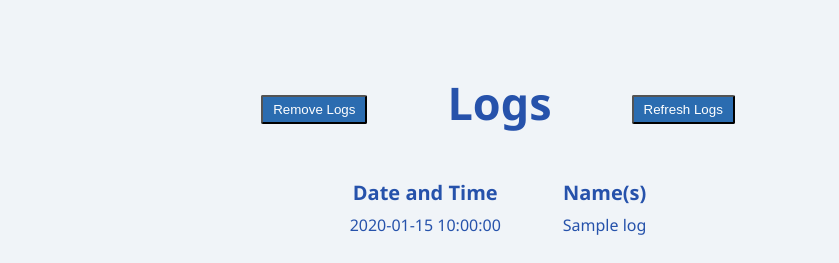
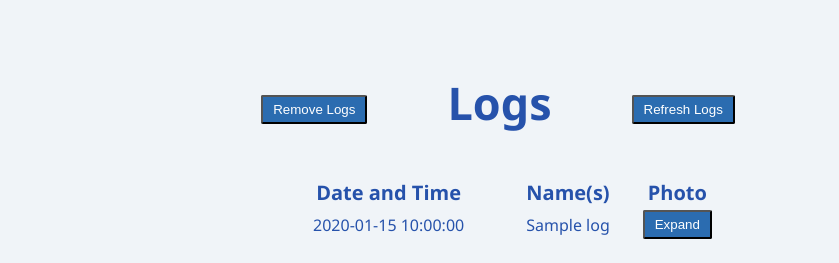
Before and after one commit to jacob-pancoast17/aperture-dormeye, a Flask app: template templates/main.html in a window 1280 px wide. Shown: the part 698-961 px from the top of the page, without its empty margins (142-981 px from the left). Run offline with Flask 3, Linux system fonts and the light colour scheme; the template is opened without the code that fills it: most values are stand-ins (such as "Sample title", 1, 10 or a date in 2020); parts of the project's set-up code (start-up, migrations or seed data) failed here and were passed over; some libraries are stand-ins or nearby versions.

Commit message:
Modify logs to take a picture when taken and contain a third db column that contains the image path, then modify main.html to show a button that displays a popup with that image when clicked

```diff
--- a/app.py
+++ b/app.py
@@ -87,15 +87,16 @@ class User(db.Model):
 
 class Log(db.Model):
     __bind_key__ = 'logs'
-    #__tablename__ = 'logs'
 
     id = db.Column(db.Integer, primary_key=True)
     date = db.Column(db.String(100), unique=True)
     name = db.Column(db.String(50))
+    photo_filename = db.Column(db.String(100))
 
-    def __init__(self, date, name):
+    def __init__(self, date, name, photo_filename):
         self.date = date
         self.name = name
+        self.photo_filename = photo_filename
 
 with app.app_context():
     db.create_all()
@@ -154,13 +155,17 @@ def video():
 @app.route('/create_log', methods=["POST"])
 def create_log():
     data = request.get_json()
+
     faces = data.get("faces", [])
     names = ", ".join(faces)
     names = names.replace("_", " ")
+
     date = data.get("time")
 
+    photo_filename = data.get("photo_filename")
+
     # Add a new log to the database
-    new_log = Log(date=date, name=names)
+    new_log = Log(date=date, name=names, photo_filename=photo_filename)
     db.session.add(new_log)
     db.session.commit()
 
@@ -174,10 +179,21 @@ def refresh_logs():
 
 @app.route('/delete_logs', methods=["GET", "POST"])
 def delete_logs():
+    logs = Log.query.all()
+    folder = "log_photos"
+
+    for filename in os.listdir(folder):
+        file_path = os.path.join(folder, filename)
+        os.remove(file_path)
+
     Log.query.delete()
     db.session.commit()
 
     return redirect(url_for('main'))
+
+@app.route('/log_photos/<path:filename>')
+def serve_log_photos(filename):
+    return send_from_directory('log_photos', filename)
 
 
 @app.route('/add', methods=["GET", "POST"])
--- a/face_recognition_app/facial_recognition.py
+++ b/face_recognition_app/facial_recognition.py
@@ -89,11 +89,9 @@ def process_frame(frame):
     current_faces_count = len(current_faces)
     if (current_faces_count > previous_count):
         create_log = True
+
+    previous_count = current_faces_count
     creating_log(create_log)
-    print(current_faces)
-    print(current_faces_count)
-    print(create_log)
-    previous_count = current_faces_count
 
     return frame
 
@@ -153,13 +151,17 @@ def generate_frames():
                 b'Content-Type: image/jpeg\r\n\r\n' + byte_frame + b'\r\n')
 
 def creating_log(create_log):
-    eastern_time = datetime.datetime.now(datetime.timezone.utc).astimezone(zoneinfo.ZoneInfo("America/New_York"))
     if create_log:
+        filename = datetime.datetime.now().strftime("%Y-%m-%d-%H.%M.%S.jpg")
+        save = "log_photos/" + filename
+        picam2.capture_file(save)
+        print("picture taken")
+
         requests.post("http://localhost:5000/create_log", json={
             "faces": current_faces,
-            "time": str(eastern_time.strftime("%Y-%m-%d   %I:%M:%S %p"))
+            "time": str(datetime.datetime.now().strftime("%Y-%m-%d   %I:%M:%S %p")),
+            "photo_filename": filename
             })
-        print("log created")
 
 if __name__ == "__main__":
     initialize()
--- a/templates/main.html
+++ b/templates/main.html
@@ -4,6 +4,12 @@
 	<meta charset='UTF-8'>
 	<title>account</title>
 	<link rel="stylesheet" href="{{ url_for('static',filename='styles/styles.css') }}">
+	<script>
+		function openPopup(imageUrl) {
+					const popup = window.open("", "popup", "width=600,height=600");
+					popup.document.write("<img src='" + imageUrl + "' style='width: 100%'>")
+				}
+	</script>
 </head>
 <body>
 	<h1>Your DormEye</h1>
@@ -41,6 +47,7 @@
 		<tr class="headers">
 			<th>Date and Time</th>
 			<th>Name(s)</th>
+			<th>Photo</th>
 		</tr>
 		{% for log in logs|reverse %}
 		<tr>
@@ -50,6 +57,11 @@
 			<td class="names">
 				{{ log.name }}
 			</td>
+			<td>
+				{% if log.photo_filename %}
+					<button onclick="openPopup('/log_photos/{{ log.photo_filename }}')">Expand</button>
+				{% endif %}
+			</td>
 		</tr>
 		{% endfor %}
 	</table	>
```
